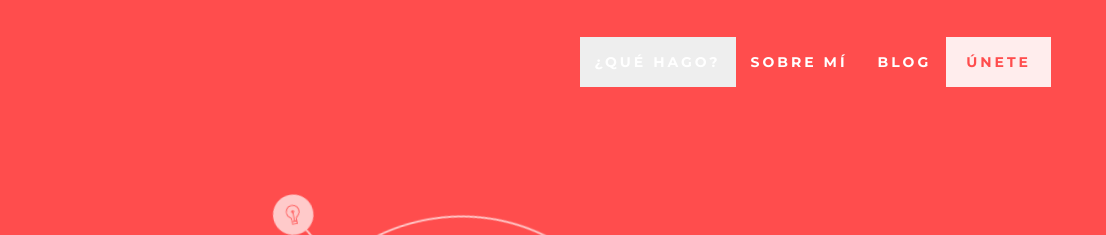
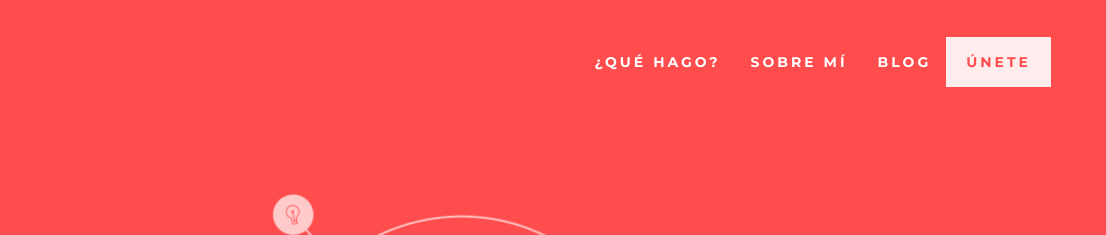
Before and after one commit to KarlaU/uxtart, a plain HTML site: page index.html in a window 1280 px wide. In both pictures the pointer is over the link "¿QUÉ HAGO?". Shown: the top 235 px of the page, 174-1280 px from the left. Drawn offline with nearby package versions, Linux system fonts and the light colour scheme; a web font is replaced by a local one.

Commit message:
nav li a

```diff
--- a/css/main.css
+++ b/css/main.css
@@ -227,6 +227,9 @@ input[type="submit"]:focus,
 .fixed{
     position: fixed;
 }
+.nav>li>a:hover, .nav>li>a:focus{
+    background-color: transparent;
+}
 .nav-container{
     padding-top: 37px;
 }
```
